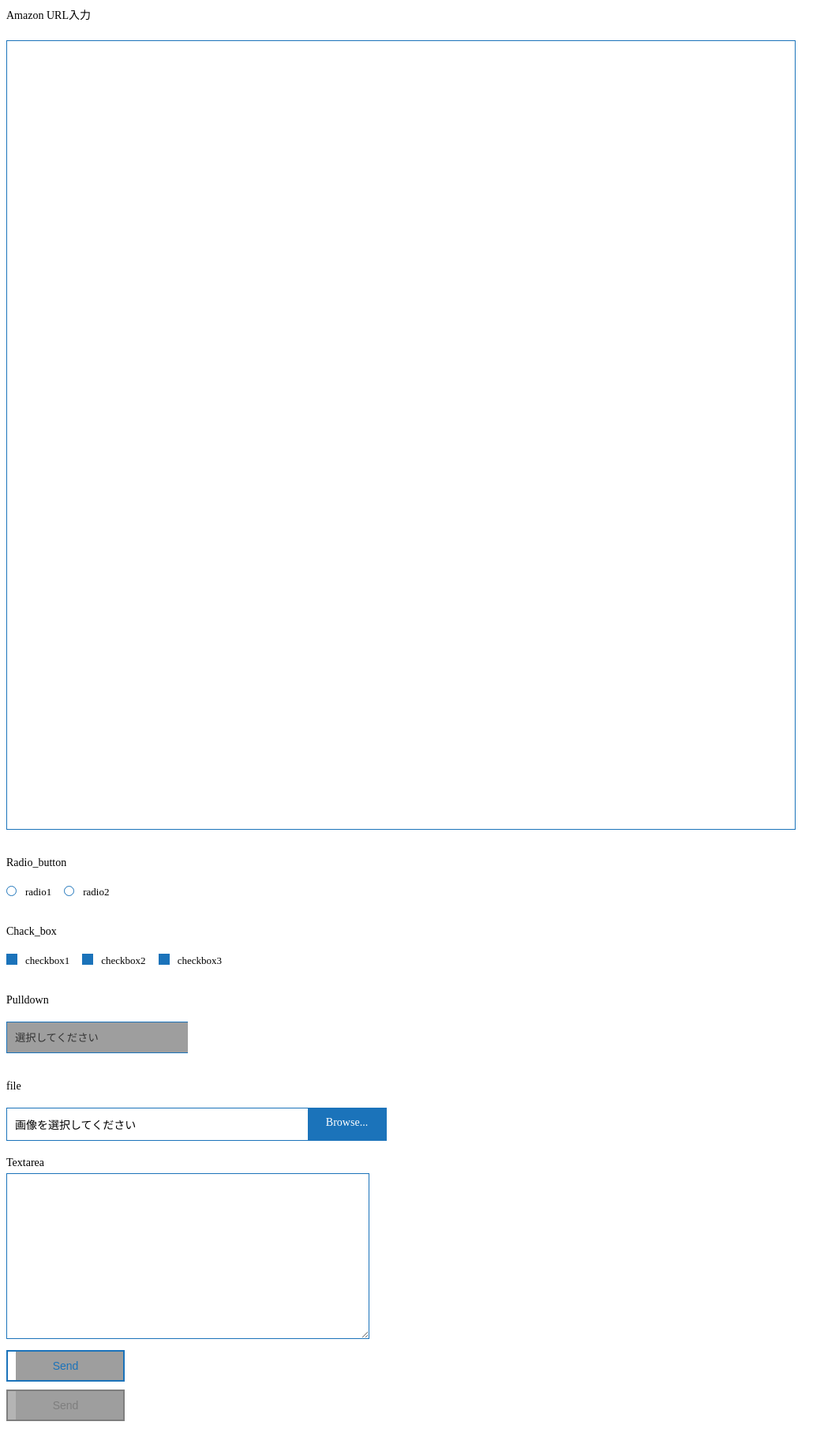
After one commit to LightSign/Hikari_roman, a Flask app: template templates/index1.html in a window 1280 px wide. The commit adds this page. Shown: the whole page at 79% size, without its empty margins (0-1063 px from the left). Run offline with Flask 2, Linux system fonts and the light colour scheme; the template is opened without the code that fills it, so the values that code supplies are empty; grey boxes are pictures that could not be loaded.

Commit message:
fix sele to bs

```diff
--- a/server.py
+++ b/server.py
@@ -4,16 +4,15 @@ from flask_cors import CORS, cross_origin
 from datetime import datetime
 from processing import processing
 
-# 自身の名称を app という名前でインスタンス化する
 app = Flask(__name__)
 CORS(app)
 
-# ここからウェブアプリケーション用のルーティングを記述
 # index にアクセスしたときの処理
 @app.route('/')
 def index():
     title = "データ収集屋さん"
     return render_template('index.html',title=title)
+    # return render_template('index1.html',title=title)
 
 #/post にアクセスしたときの処理
 @app.route('/post', methods=['GET', 'POST'])
@@ -21,14 +20,12 @@ def _make_data():
     if request.method == 'POST':
         URL = request.form['URL']
         """URLからスクレイピング"""
-        browser = processing.headless_browser()
-        df = processing.first_scray(URL, browser)
+        df = processing.first_scray(URL)
         if len(df):
             return processing.download(df)
         return "エラーです"
-    else:# エラーなどでリダイレクトしたい場合はこんな感じで
+    else:# リダイレクト
         return redirect(url_for('index'))
-
 if __name__ == '__main__':
     app.debug = True # デバッグモード有効化
-    app.run() # どこからでもアクセス可能に
+    app.run()
--- a/static/index.css
+++ b/static/index.css
@@ -1,29 +1,279 @@
-/* index.css */
+/*--------------------------------------
+テキスト
+---------------------------------------*/
 
-div.h1 {
-    padding: 5px 5px 5px 2px ;
-    background-color: #87CEFA;
+.msr_text_02 {
+  padding-bottom: 20px;
+  width: 1000px;
 }
-div.header p {
-    color: black;
-    font-size: 5px;
+.msr_text_02  label {
+  display: block;
+  font-size: 14px;
+  padding-bottom: 5px;
+  width: 1000px;
+}
+.msr_text_02 input[type=text] {
+  border: 1px solid #1B73BA;
+  box-sizing: border-box;
+  -moz-box-sizing: border-box;
+  -webkit-box-sizing: border-box;
+  color: #333;
+  font-size: 13px;
+  padding: 10px;
+  height: 1000px;
+  width: 1000px;
 }
 
-div.form {
-    padding: 10px;
+/*--------------------------------------
+ラジオボタン
+---------------------------------------*/
+
+.msr_radio_02 {
+  padding-bottom: 20px;
+}
+.msr_radio_02 p {
+  font-size: 14px;
+  padding-bottom: 5px;
+}
+.msr_radio_02 input[type=radio] {
+  display: none;
+  margin: 0;
+}
+.msr_radio_02 input[type=radio] + label {
+  cursor: pointer;
+  display: inline-block;
+  font-size: 13px;
+  line-height: 1.5px;
+  margin-right: 12px;
+  padding: 0 0 3px 24px;
+  position: relative;
+}
+.msr_radio_02 input[type=radio] + label::before {
+  border: 1px solid #1B73BA;
+  border-radius: 50%;
+  box-sizing: border-box;
+  -moz-box-sizing: border-box;
+  -webkit-box-sizing: border-box;
+  content: "";
+  display: block;
+  margin-top: -9px;
+  position: absolute;
+  left: 0;
+  top: 50%;
+  height: 13px;
+  width: 13px;
+}
+.msr_radio_02 input[type=radio]:checked + label::after {
+  background: #1B73BA;
+  border-radius: 50%;
+  box-sizing: border-box;
+  -moz-box-sizing: border-box;
+  -webkit-box-sizing: border-box;
+  content: "";
+  display: block;
+  margin-top: -4px;
+  position: absolute;
+  left: 3px;
+  top: 0px;
+  height: 7px;
+  width: 7px;
 }
 
-.form p {
-    padding: 100px;
-    font-size: 15px;
+/*--------------------------------------
+チェックボックス
+---------------------------------------*/
+
+.msr_chack_02 {
+  padding-bottom: 20px;
+}
+.msr_chack_02 p {
+  font-size: 14px;
+  padding-bottom: 5px;
+}
+.msr_chack_02 input[type=checkbox] {
+  display: none;
+  margin: 0;
+}
+.msr_chack_02 input[type=checkbox] + label {
+  cursor: pointer;
+  display: inline-block;
+  font-size: 13px;
+  line-height: 1.5px;
+  margin-right: 12px;
+  padding: 0 0 0 24px;
+  position: relative;
+}
+.msr_chack_02 input[type=checkbox] + label::before {
+  background: #1B73BA;
+  box-sizing: border-box;
+  -moz-box-sizing: border-box;
+  content: "";
+  display: block;
+  margin-top: -9px;
+  position: absolute;
+  left: 0;
+  top: 50%;
+  height: 14px;
+  width: 14px;
+}
+.msr_chack_02 input[type=checkbox]:checked + label::after {
+  box-sizing: border-box;
+  -moz-box-sizing: border-box;
+  -webkit-box-sizing: border-box;
+  content: "";
+  display: block;
+  position: absolute;
+  top: 50%;
+}
+.msr_chack_02 input[type=checkbox]:checked + label::after {
+  border-bottom: 2px solid #fff;
+  border-left: 2px solid #fff;
+  left: 3px;
+  margin-top: -7px;
+  transform: rotate(-45deg);
+  -webkit-transform: rotate(-45deg);
+  height: 6px;
+  width: 9px;
 }
 
-.search_box{
-    padding: 100px;
+/*--------------------------------------
+プルダウン
+---------------------------------------*/
+
+.msr_pulldown_02 {
+  padding-bottom: 20px;
+  position: relative;
+  width: 230px;
+}
+.msr_pulldown_02 p {
+  font-size: 14px;
+  padding-bottom: 5px;
+}
+.msr_pulldown_02 select {
+  appearance: none;
+  -moz-appearance: none;
+  -webkit-appearance: none;
+  background: url(/stylerecipe_img/msr02_pulldown_btn01.png) no-repeat right;
+  border-top: 1px solid #1B73BA;
+  border-bottom: 1px solid #1B73BA;
+  border-left: 1px solid #1B73BA;
+  border-right: none;
+  box-sizing: border-box;
+  -moz-box-sizing: border-box;
+  -webkit-box-sizing: border-box;
+  cursor: pointer;
+  color: #333;
+  text-indent: .01px;
+  text-overflow: "";
+  padding: 10px;
+  height: 40px;
+  width: 230px;
 }
 
-button{
-    margin-top: 20px;
-    padding: 10px 100px;
-    display: block;
+/*--------------------------------------
+ファイル選択
+---------------------------------------*/
+
+.msr_file_02 {
+  padding-bottom: 20px;
+  width: 460px;
 }
+.msr_file_02>p {
+  font-size: 14px;
+  padding-bottom: 5px;
+}
+.msr_filebox_02 {
+  position: relative;
+}
+.msr_filebox_02 input[type=file] {
+  display: none;
+}
+.msr_filebox_02 label {
+  border: 1px solid #1B73BA;
+  cursor: pointer;
+  font-size: 14px;
+  display: block;
+  position: relative;
+  padding: 10px;
+  height: 20px;
+  width: 460px;
+}
+.msr_filebox_02 label:before {
+  background: #1B73BA;
+  box-sizing: border-box;
+  -moz-box-sizing: border-box;
+  -webkit-box-sizing: border-box;
+  content: "Browse...";
+  color: #fff;
+  display: inline-block;
+  font-size: 14px;
+  text-align: center;
+  padding-top: 10px;
+  position: absolute;
+  right: 0;
+  top: 0;
+  height: 40px;
+  width: 99px;
+}
+
+/*--------------------------------------
+テキストエリア
+---------------------------------------*/
+
+.msr_textarea_02 {
+  padding-bottom: 10px;
+  width: 460px;
+}
+.msr_textarea_02 label {
+  display: block;
+  font-size: 14px;
+  padding-bottom: 5px;
+}
+.msr_textarea_02 textarea {
+  border: 1px solid #1B73BA;
+  box-sizing: border-box;
+  -moz-box-sizing: border-box;
+  -webkit-box-sizing: border-box;
+  color: #333;
+  font-size: 13px;
+  padding: 10px;
+  height: 210px;
+  width: 460px;
+}
+
+/*--------------------------------------
+送信ボタン
+---------------------------------------*/
+.msr_sendbtn_02{
+  margin:0 0 10px;
+}
+.msr_sendbtn_02 input[type=submit] {
+  background: url(/stylerecipe_img/arrow_blue02.png) no-repeat;
+  background-position: 10px;
+  border: 2px solid #1B73BA;
+  box-sizing: border-box;
+  -moz-box-sizing: border-box;
+  -webkit-box-sizing: border-box;
+  color: #1B73BA;
+  cursor: pointer;
+  font-size: 14px;
+  transition: 0.2s ease-in-out;
+  -o-transition: 0.2s ease-in-out;
+  -moz-transition: 0.2s ease-in-out;
+  -webkit-transition: 0.2s ease-in-out;
+  height: 40px;
+  width: 150px;
+}
+.msr_sendbtn_02 input[type=submit]:hover {
+  opacity: 0.6;
+}
+.msr_sendbtn_02 input[disabled=disabled] {
+  background: #B4B4B4 url(/stylerecipe_img/arrow_gray02.png) no-repeat;
+  background-position: 10px;
+  border: 2px solid #7E7E7E;
+  color: #7E7E7E;
+  cursor: default;
+}
+.msr_sendbtn_02 input[disabled=disabled]:hover {
+  opacity: 1;
+}
--- /dev/null
+++ b/templates/index1.html
@@ -0,0 +1,60 @@
+<!DOCTYPE html>
+<html lang="ja" dir="ltr">
+  <head>
+    <meta charset="utf-8">
+    <title>データ収集屋さん</title>
+    <link rel="stylesheet" type="text/css" href="static/index.css">
+  </head>
+  <body>
+    <form>
+      <div class="msr_text_02">
+        <label>Amazon URL入力</label><br>
+        <input type="text" />
+      </div>
+      <div class="msr_radio_02">
+        <p>Radio_button</p>
+        <input type="radio" name="msr_radio_tye01" id="msr_02_radio01" />
+        <label for="msr_02_radio01">radio1</label>
+        <input type="radio" name="msr_radio_tye01" id="msr_02_radio02" />
+        <label for="msr_02_radio02">radio2</label>
+      </div>
+      <div class="msr_chack_02">
+        <p>Chack_box</p>
+        <input type="checkbox" name="msr_check_tye01" id="msr_02_chack01" />
+        <label for="msr_02_chack01">checkbox1</label>
+        <input type="checkbox" name="msr_check_tye01" id="msr_02_chack02" />
+        <label for="msr_02_chack02">checkbox2</label>
+        <input type="checkbox" name="msr_check_tye01" id="msr_02_chack03" />
+        <label for="msr_02_chack03">checkbox3</label>
+      </div>
+      <div class="msr_pulldown_02">
+        <p>Pulldown</p>
+        <select name="msr_02_pulldown01">
+          <option value="">選択してください</option>
+          <option value="test1">test1</option>
+          <option value="test2">test2</option>
+          <option value="test3">test3</option>
+          <option value="test4">test4</option>
+          <option value="test5">test5</option>
+        </select>
+      </div>
+      <div class="msr_file_02">
+        <p>file</p>
+        <div class="msr_filebox_02">
+          <label for="file_photo">画像を選択してください</label>
+          <input type="file" id="file_photo">
+        </div>
+      </div>
+      <div class="msr_textarea_02">
+        <label>Textarea</label>
+        <textarea></textarea>
+      </div>
+      <p class="msr_sendbtn_02">
+        <input type="submit" value="Send">
+      </p>
+      <p class="msr_sendbtn_02">
+        <input type="submit" value="Send" disabled="disabled">
+      </p>
+    </form>
+  </body>
+</html>
```
Also changed, not shown: processing/processing.py (+32 -62 lines), templates/index.html (+7 -8 lines).
